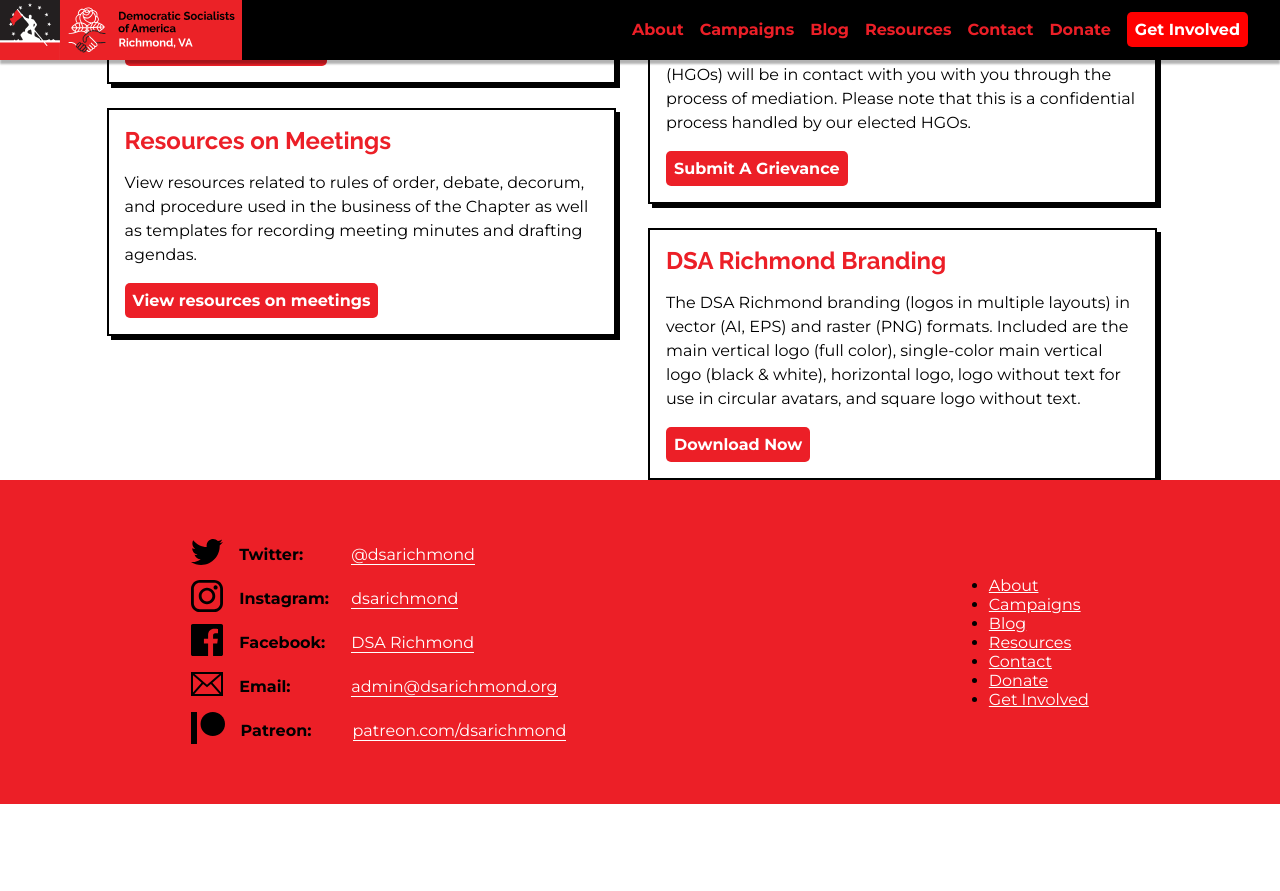
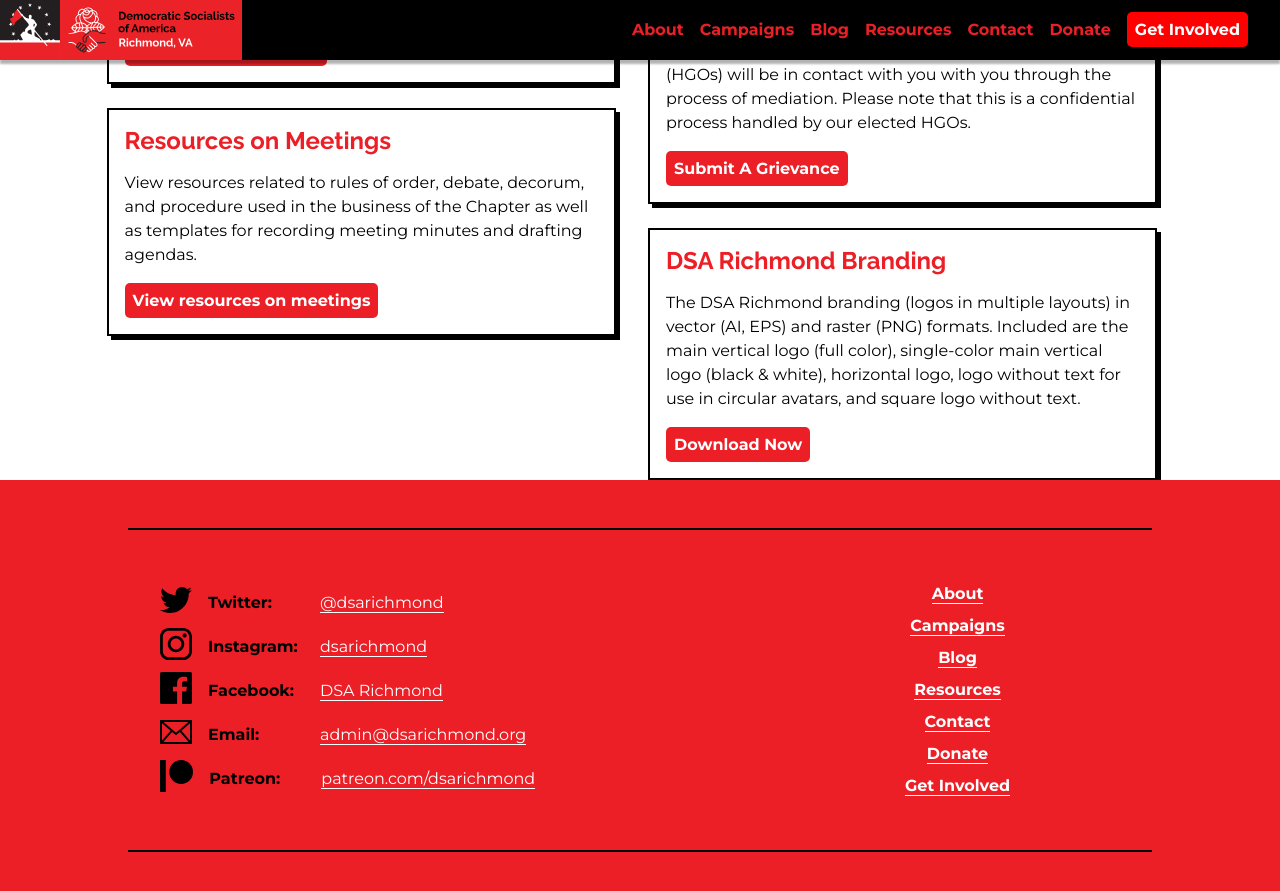
Before and after one commit to kbdonnally/dsahomepage, a Jekyll site: the page built from index.html, in a window 1280 px wide and 900 px high, scrolled down 2262 px. Shown: the top 891 px of the window. Built offline with Jekyll 4.4.1, drawn with Linux system fonts in a browser that asks for light colours; before the commit the page ends 3066 px from its top, so only the background shows below that.

Commit message:
Beta footer complete

```diff
--- a/_includes/footer.html
+++ b/_includes/footer.html
@@ -1,5 +1,6 @@
 	<script type="text/javascript" src="{{ 'assets/js/main.js' | relative_url }}"></script>
 	<footer class="footer-wrapper">
+		<div class="footer-border">
 			<section class="social-media-wrapper">
 				<section class="footer-sm__content">
 					<div class="footer-sm__flex-wrapper">
@@ -41,6 +42,7 @@
 			  <li class="footer-list__link"><a href="https://www.patreon.com/dsarichmond">Donate</a></li>
 			  <li class="footer-list__link"><a href="{{'/get-involved' | relative_url }}">Get Involved</a></li>
 			</ul>
+		</div>
 	</footer>
 </body>
 </html>
--- a/assets/css/_scss/_includes/_footer.scss
+++ b/assets/css/_scss/_includes/_footer.scss
@@ -1,6 +1,7 @@
 .footer-wrapper {
 	position: relative;
 	display: flex;
+	flex-flow: row nowrap;
 	justify-content: space-around;
 	align-items: center;
 	padding: 3rem 0;
@@ -8,11 +9,30 @@
 	a {
 		color: white;
 	}
+	@media screen and (max-width: 768px) {
+		flex-flow: column nowrap;
+	//	align-items: flex-start;
+	}
+}
 
+.footer-border {
+	position: relative;
+	display: flex;
+	flex-flow: row nowrap;
+	justify-content: space-between;
+	align-items: center;
+	width: 75%;
+	padding: 2rem;
+	border-top: 2px solid black;
+	border-bottom: 2px solid black;
+	@media screen and (max-width: 768px) {
+		flex-flow: column nowrap;
+	//	align-items: flex-start;
+	}
 }
 
 .social-media-wrapper {
-	grid-area: footer-sm;
+
 }
 
 .footer-sm__content {
@@ -61,9 +81,26 @@
 // ******
 
 .footer__link-list {
-
+	padding-left: 0;
+	width: 325px;
+	text-align: center;
+	@media screen and (max-width: 768px) {
+		width: 370px;
+	}
+	list-style-type: none;
 }
 
 .footer-list__link {
-
+	font-weight: bold;
+	line-height: 2;
+	a {
+		text-decoration: none;
+		color: white;
+		border-bottom: 1px solid white;
+		transition: color .3s, border-bottom .3s;
+		&:hover, &:focus {
+			color: black;
+			border-bottom: 1px solid black;
+		}
+	}
 }
```
Lines whose indentation alone changed are shown as unchanged.
